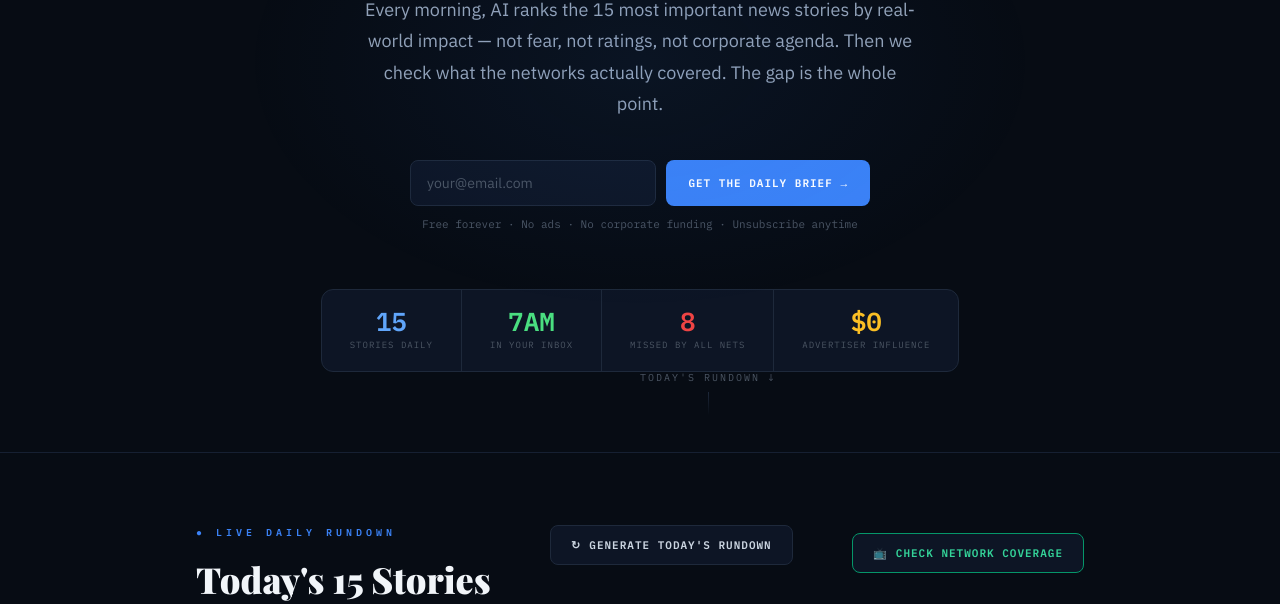
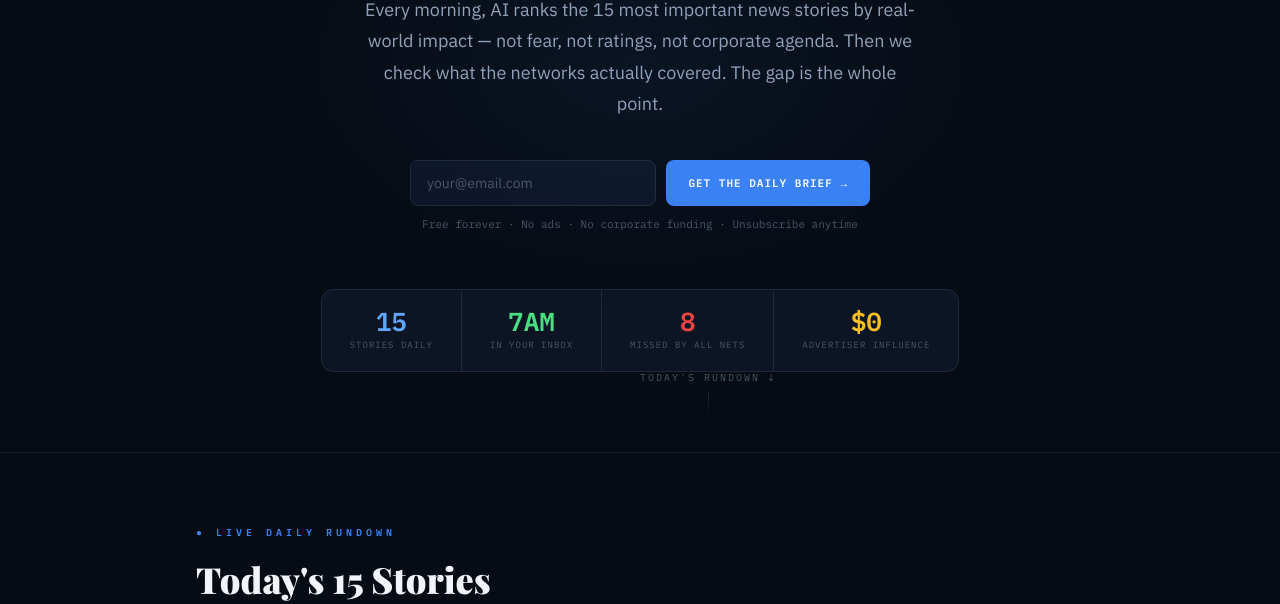
Before and after one commit to billgarrity-afk/therealrundown, a plain HTML site: page index.html in a window 1280 px wide. Shown: the part 348-952 px from the top of the page. Drawn offline with nearby package versions, Linux system fonts and the light colour scheme; a web font is replaced by a local one.

Commit message:
Update index.html

```diff
--- a/index.html
+++ b/index.html
@@ -307,14 +307,6 @@ footer { background:#060b11; border-top:1px solid var(--border2); padding:36px;
         <div class="section-title">Today's 15 Stories</div>
         <div class="rundown-date" id="today-date"></div>
       </div>
-      <button class="generate-btn" id="gen-btn" onclick="generateRundown()">
-        <span id="gen-icon">↻</span>
-        <span id="gen-label">GENERATE TODAY'S RUNDOWN</span>
-      </button>
-      <button class="generate-btn" id="cov-btn" onclick="checkCoverage()" style="border-color:#059669;color:#34d399;margin-top:8px;">
-        <span id="cov-icon">📺</span>
-        <span id="cov-label">CHECK NETWORK COVERAGE</span>
-      </button>
     </div>
 
     <!-- Stats bar -->
```
